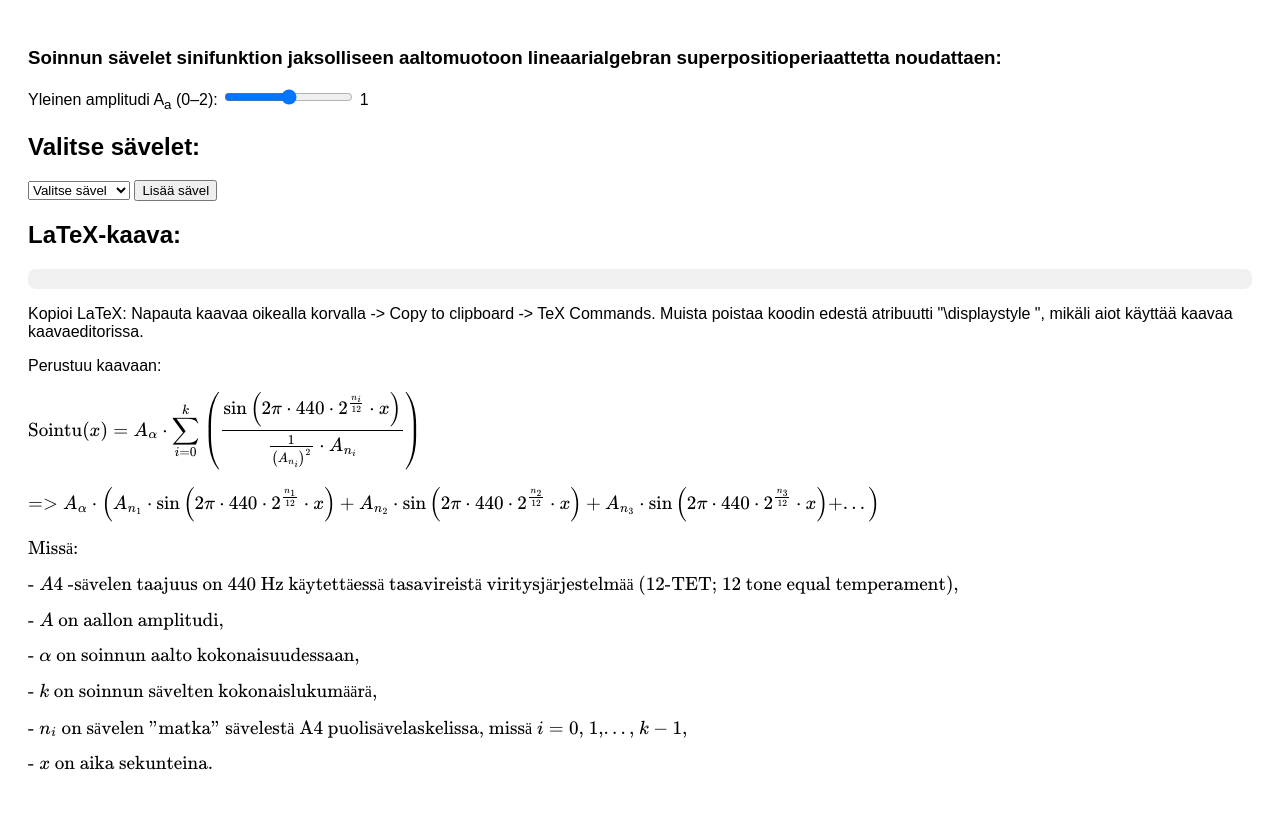
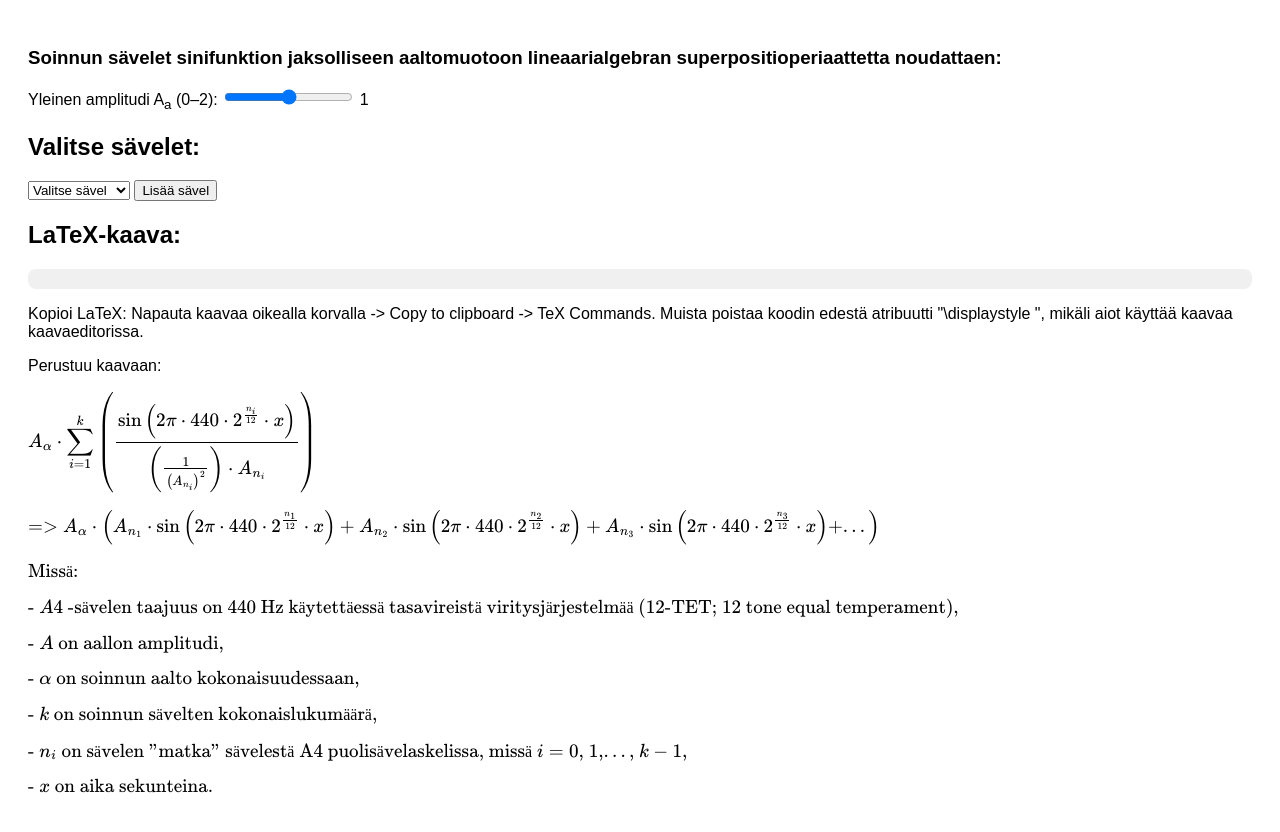
Before and after one commit to 0skari/soinnutfunktioksi, a plain HTML site: page index.html in a window 1280 px wide. Drawn offline with nearby package versions, Linux system fonts and the light colour scheme.

Commit message:
Update index.html

```diff
--- a/index.html
+++ b/index.html
@@ -126,7 +126,7 @@
 </p>Perustuu kaavaan:</p>
 
 <p>
-\(\displaystyle \text{Sointu}(x)=A_{\alpha }\cdot \sum _{i=0}^k\left(\frac{\sin \left(2\pi \cdot 440\cdot 2^{\frac{n_i}{12}}\cdot x\right)}{\frac{1}{\left(A_{n_i}\right)^2}\cdot A_{n_i}}\right)\)
+\(\displaystyle A_{\alpha }\cdot \sum _{i=1}^k\left(\frac{\sin \left(2\pi \cdot 440\cdot 2^{\frac{n_i}{12}}\cdot x\right)}{\left(\frac{1}{\left(A_{n_i}\right)^2}\right)\cdot A_{n_i}}\right)\)
 </p>
 
 <p>
```
